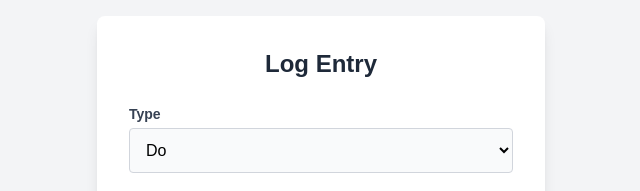
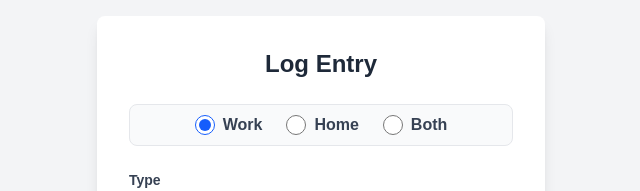
Before and after one commit to jamierush10-prog/daily-log-v2, a Next.js app: page / in a window 1280 px wide. Shown: the top 191 px of the page, without its empty margins (319-959 px from the left). Built offline with nearby package versions, Linux system fonts and the light colour scheme; no server answers; the database is empty.

Commit message:
add categories

```diff
--- a/src/app/page.js
+++ b/src/app/page.js
@@ -5,6 +5,7 @@ import { collection, addDoc, query, orderBy, onSnapshot, limit, where, getDocs }
 
 export default function Home() {
   const [type, setType] = useState('Do');
+  const [category, setCategory] = useState('Work'); // Default to Work
   const [entry, setEntry] = useState('');
   const [date, setDate] = useState('');
   const [time, setTime] = useState('');
@@ -19,7 +20,7 @@ export default function Home() {
     setTime(timeString);
   }, []);
 
-  // 2. Live Feed Subscription (Listens for changes)
+  // 2. Live Feed Subscription
   useEffect(() => {
     const q = query(collection(db, "logs"), orderBy("timestamp", "desc"), limit(20));
     const unsubscribe = onSnapshot(q, (snapshot) => {
@@ -32,16 +33,17 @@ export default function Home() {
     return () => unsubscribe();
   }, []);
 
-  // 3. Submit Handler
+  // 3. Submit Handler (Now includes Category)
   const handleSubmit = async () => {
     if (!entry) return;
     setStatus('Saving...');
     try {
       await addDoc(collection(db, "logs"), {
         type: type,
+        category: category, // Save the new field
         entry: entry,
         timestamp: `${date}T${time}`,
-        dateString: date, // Helper for filtering
+        dateString: date,
         createdAt: new Date()
       });
       setStatus('Saved!');
@@ -53,11 +55,11 @@ export default function Home() {
     }
   };
 
-  // 4. AI Report Generator
+  // 4. AI Report Generator (Now splits Work vs Home)
   const generateReport = async () => {
     setStatus('Generating...');
 
-    // Get logs specifically for the selected DATE
+    // Get logs for the date
     const q = query(collection(db, "logs"), where("dateString", "==", date));
     const querySnapshot = await getDocs(q);
     const dayLogs = querySnapshot.docs.map(doc => doc.data());
@@ -68,17 +70,37 @@ export default function Home() {
       return;
     }
 
-    // Format the logs into text
-    let logText = dayLogs.map(l => `[${l.timestamp.split('T')[1]}] ${l.type}: ${l.entry}`).join('\n');
+    // Filter logs into two lists ("Both" goes into both lists)
+    const workLogs = dayLogs.filter(l => l.category === 'Work' || l.category === 'Both');
+    const homeLogs = dayLogs.filter(l => l.category === 'Home' || l.category === 'Both');
 
-    // Create the AI Prompt
+    // Helper to format text
+    const formatLogs = (list) => list.map(l => `[${l.timestamp.split('T')[1]}] [${l.type}] ${l.entry}`).join('\n');
+
+    // Create the Split AI Prompt
     const prompt = `Act as my Executive Officer. Here are my logs for ${date}.
-Based on these, generate:
-1. An After Action Report (AAR) summarizing what was accomplished.
-2. A Plan of the Day (POD) for tomorrow, prioritizing any "Do" items not marked "Done".
+Please generate TWO SEPARATE REPORTS based on the data below.
 
+=========================================
+REPORT 1: WORK MISSION
+=========================================
 LOG DATA:
-${logText}`;
+${formatLogs(workLogs)}
+
+REQUIREMENTS:
+1. Work After Action Report (AAR).
+2. Work Plan of the Day (POD).
+
+=========================================
+REPORT 2: HOME FRONT
+=========================================
+LOG DATA:
+${formatLogs(homeLogs)}
+
+REQUIREMENTS:
+1. Home After Action Report (AAR).
+2. Home Plan of the Day (POD).
+`;
 
     // Copy to Clipboard
     navigator.clipboard.writeText(prompt);
@@ -101,8 +123,46 @@ ${logText}`;
     <div className="min-h-screen bg-gray-100 p-4 flex flex-col items-center">
       <div className="bg-white p-8 rounded-lg shadow-lg w-full max-w-md mb-8">
 
-        {/* --- TITLE CHANGE HERE --- */}
         <h2 className="text-2xl font-bold mb-6 text-center text-gray-800">Log Entry</h2>
+
+        {/* --- NEW: CATEGORY RADIO BUTTONS --- */}
+        <div className="flex justify-center gap-6 mb-6 p-2 bg-gray-50 rounded-lg border border-gray-200">
+          <label className="flex items-center gap-2 cursor-pointer">
+            <input
+              type="radio"
+              name="cat"
+              value="Work"
+              checked={category === 'Work'}
+              onChange={(e) => setCategory(e.target.value)}
+              className="w-5 h-5 accent-blue-600"
+            />
+            <span className="font-bold text-gray-700">Work</span>
+          </label>
+
+          <label className="flex items-center gap-2 cursor-pointer">
+            <input
+              type="radio"
+              name="cat"
+              value="Home"
+              checked={category === 'Home'}
+              onChange={(e) => setCategory(e.target.value)}
+              className="w-5 h-5 accent-green-600"
+            />
+            <span className="font-bold text-gray-700">Home</span>
+          </label>
+
+          <label className="flex items-center gap-2 cursor-pointer">
+            <input
+              type="radio"
+              name="cat"
+              value="Both"
+              checked={category === 'Both'}
+              onChange={(e) => setCategory(e.target.value)}
+              className="w-5 h-5 accent-purple-600"
+            />
+            <span className="font-bold text-gray-700">Both</span>
+          </label>
+        </div>
 
         {/* Inputs */}
         <div className="mb-4">
@@ -130,12 +190,10 @@ ${logText}`;
           <textarea value={entry} onChange={(e) => setEntry(e.target.value)} className="w-full p-3 border border-gray-300 rounded h-32 text-black bg-gray-50" placeholder="Log activity..."></textarea>
         </div>
 
-        {/* Buttons Row */}
         <div className="flex gap-2">
           <button onClick={handleSubmit} className="flex-1 bg-blue-600 text-white py-3 px-4 rounded hover:bg-blue-700 font-bold">
             Submit
           </button>
-
           <button onClick={generateReport} className="flex-1 bg-purple-600 text-white py-3 px-4 rounded hover:bg-purple-700 font-bold">
             Copy Brief
           </button>
@@ -150,7 +208,17 @@ ${logText}`;
           {logs.map((log) => (
             <div key={log.id} className="bg-white p-4 rounded shadow border-l-4 border-blue-500">
               <div className="flex justify-between items-center mb-2">
-                <span className={`text-xs font-bold px-2 py-1 rounded ${getBadgeColor(log.type)}`}>{log.type}</span>
+                <div className="flex gap-2">
+                  {/* Category Badge */}
+                  <span className={`text-xs font-bold px-2 py-1 rounded border
+                    ${log.category === 'Work' ? 'bg-blue-50 text-blue-800 border-blue-200' :
+                      log.category === 'Home' ? 'bg-green-50 text-green-800 border-green-200' :
+                      'bg-purple-50 text-purple-800 border-purple-200'}`}>
+                    {log.category || 'Work'}
+                  </span>
+                  {/* Type Badge */}
+                  <span className={`text-xs font-bold px-2 py-1 rounded ${getBadgeColor(log.type)}`}>{log.type}</span>
+                </div>
                 <span className="text-xs text-gray-500">{log.timestamp.replace('T', ' ')}</span>
               </div>
               <p className="text-gray-800">{log.entry}</p>
```
